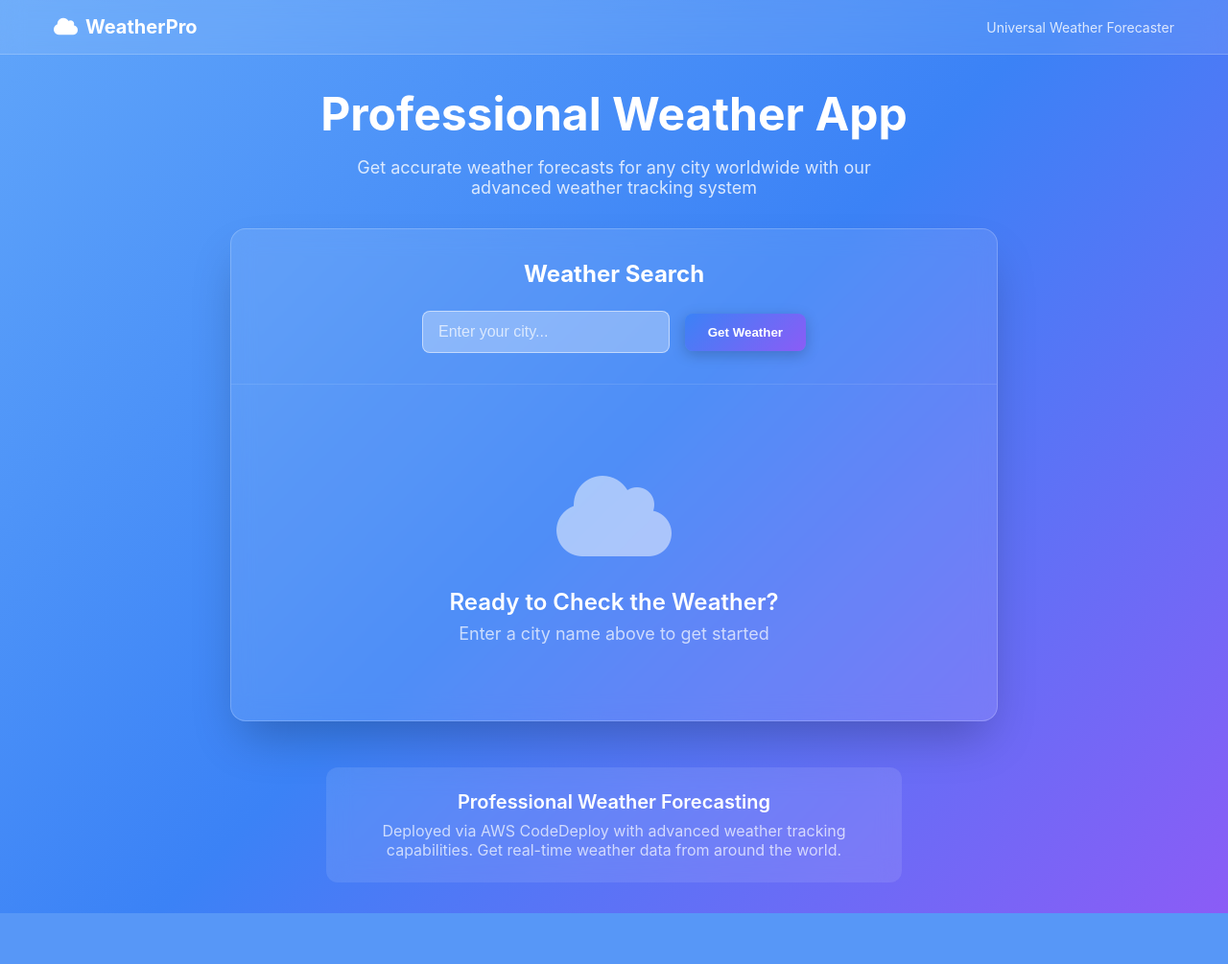
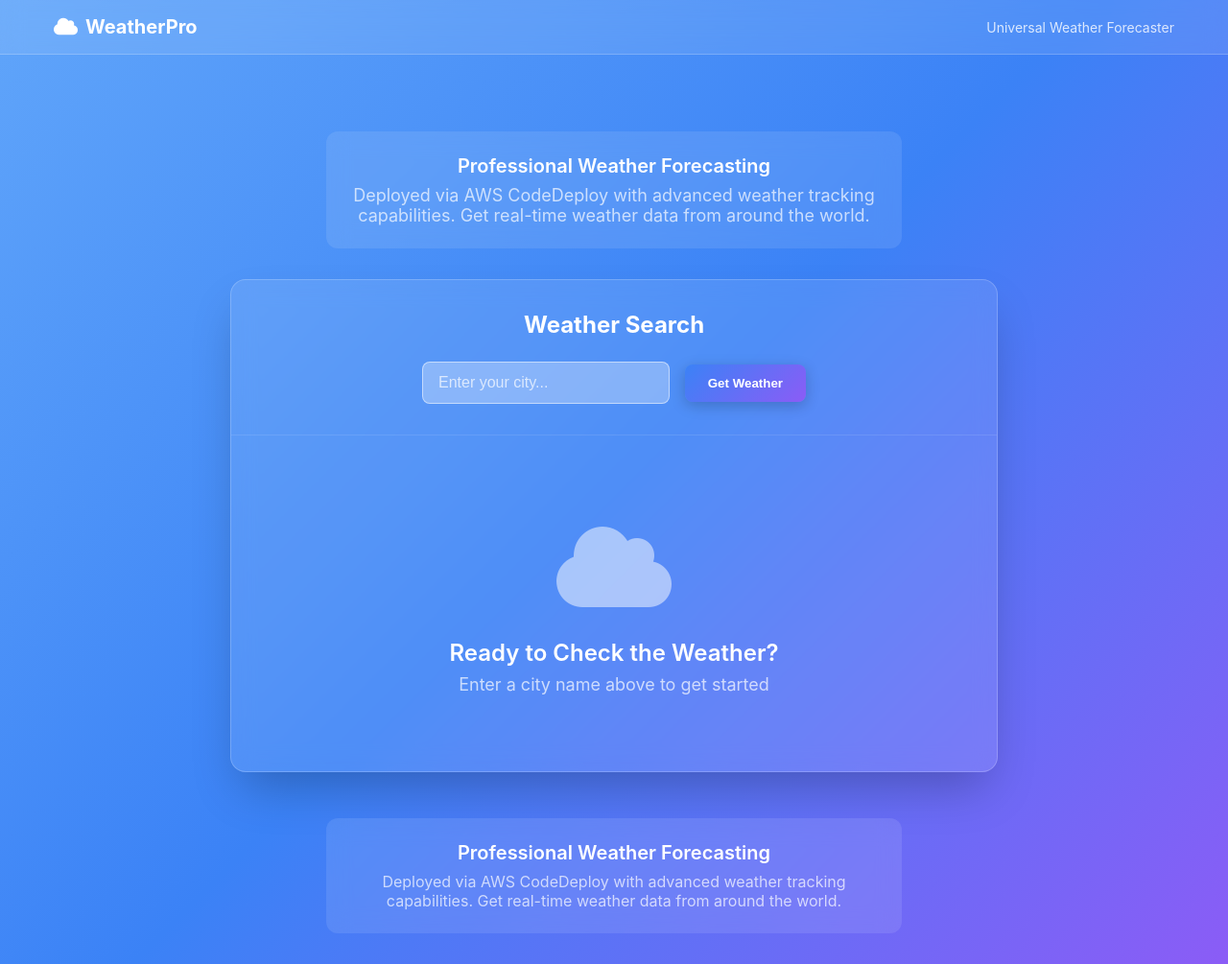
Before and after one commit to Naveed-anwar123/django-weather-app, a Django app: page / in a window 1280 px wide. Shown: the whole page at 96% size. Before the commit the page ends 952 px from the top, so only its background shows below. Run offline with Django 3.2, Linux system fonts and the light colour scheme.

Commit message:
update install dependencies

```diff
--- a/template/index.html
+++ b/template/index.html
@@ -381,10 +381,13 @@
 
     <div class="container">
         <!-- Header -->
-        <div class="header">
-            <h1>Professional Weather App</h1>
-            <p>Get accurate weather forecasts for any city worldwide with our advanced weather tracking system</p>
+        <div class="footer header">
+            <div class="footer-card">
+                <h3>Professional Weather Forecasting</h3>
+                <p>Deployed via AWS CodeDeploy with advanced weather tracking capabilities. Get real-time weather data from around the world.</p>
+            </div>
         </div>
+
 
         <!-- Main Weather Card -->
         <div class="weather-card">
```
Also changed, not shown: 1 other file.
